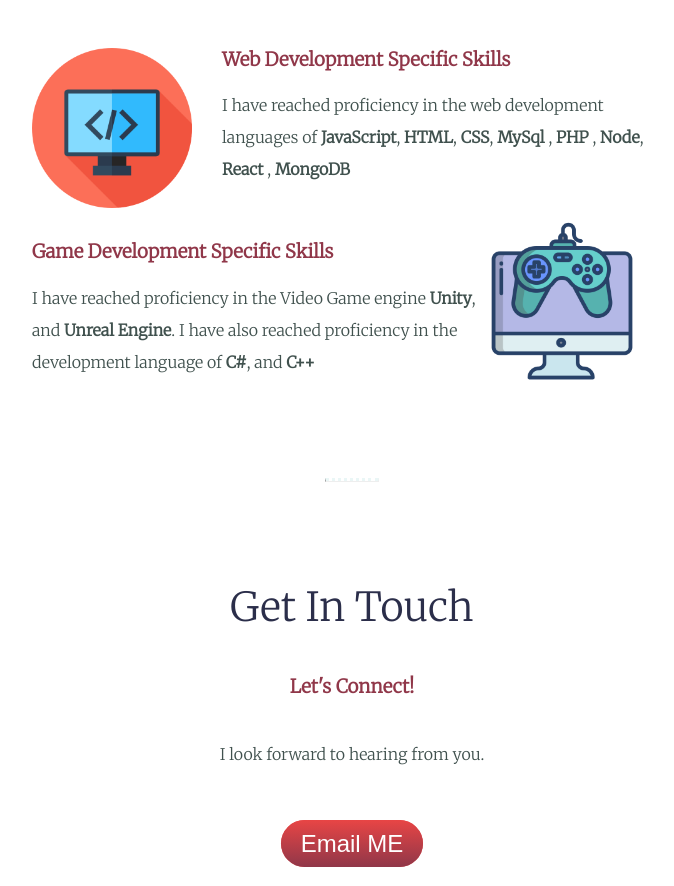
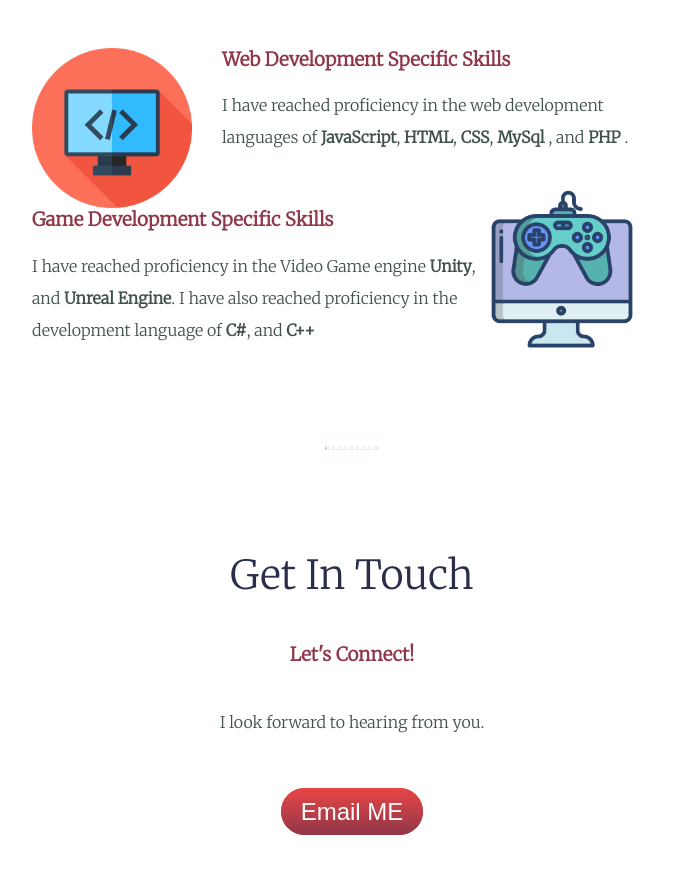
Before and after one commit to tlaloky/Alejandro-Cruz-Site, a plain HTML site: page index.html in a window 1280 px wide. Shown: the part 1840-2726 px from the top of the page, without its empty margins (288-962 px from the left). Drawn offline with Linux system fonts and the light colour scheme.

Commit message:
Update index.html

```diff
--- a/index.html
+++ b/index.html
@@ -45,8 +45,8 @@
         <img class="code-image" src="images/1.png" alt="Web-Design-Icon-by-Freepik" />
         <h3>Web Development Specific Skills</h3>
         <p> I have reached proficiency in the web development languages of <strong> JavaScript</strong>,
-          <strong> HTML</strong>, <strong> CSS</strong>, <strong>MySql </strong>,  <strong>PHP </strong>, <strong> Node</strong>,
-          <strong>React </strong>, <strong>MongoDB</strong>
+          <strong> HTML</strong>, <strong> CSS</strong>, <strong>MySql </strong>, and <strong>PHP </strong>.
+
         </p>
         <br>
         <img class="game-image" src="images/2.png" alt="game-Design-Icon-by-icongeek26" />
```
